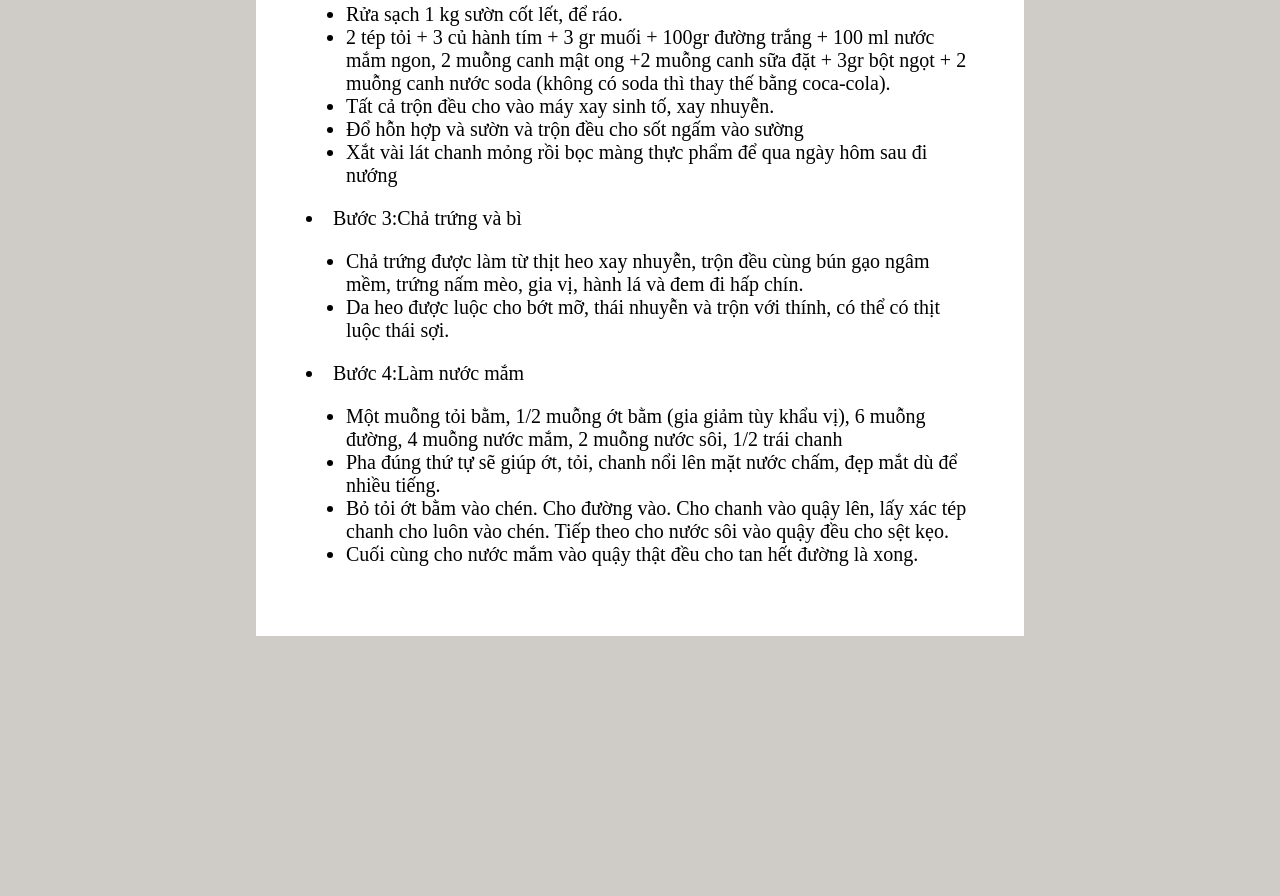
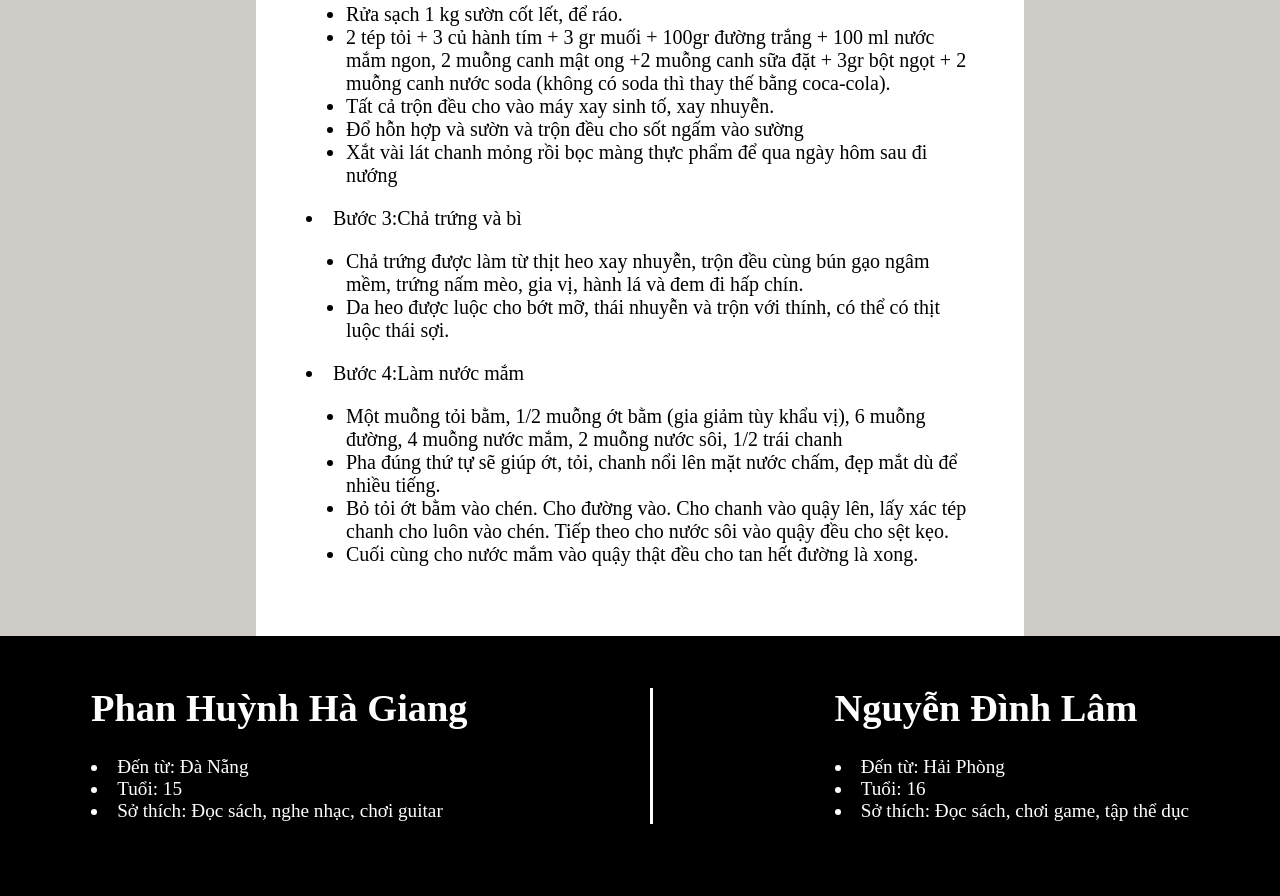
Before and after one commit to ntn201/monbamien, a plain HTML site: page comtam.html in a window 1280 px wide. Shown: the part 950-1846 px from the top of the page. Before the commit the page ends 1586 px from the top, so only its background shows below. Drawn offline with Linux system fonts and the light colour scheme.

Commit message:
Add missing footer

```diff
--- a/comtam.html
+++ b/comtam.html
@@ -60,6 +60,25 @@
                 </ul>
             </div>
         </div>
+        <div id="footer">
+            <div id="n">
+                <h1>Phan Huỳnh Hà Giang</h1>
+                <div id="v">
+                   <li>Đến từ: Đà Nẵng</li>
+                   <li>Tuổi: 15</li>
+                   <li>Sở thích: Đọc sách, nghe nhạc, chơi guitar</li>
+                </div>
+            </div>
+            <div id="line"></div>
+            <div id="n">
+                <h1>Nguyễn Đình Lâm</h1>
+                <div id="v">
+                    <li>Đến từ: Hải Phòng</li>
+                    <li>Tuổi: 16</li>
+                    <li>Sở thích: Đọc sách, chơi game, tập thể dục</li>
+                </div>
+            </div>
+        </div>
     </div>
 </body>
 <script src="index.js"></script>
```
Also changed, not shown: myquang.html (+19 -0 lines), phalaubo.html (+19 -0 lines).
